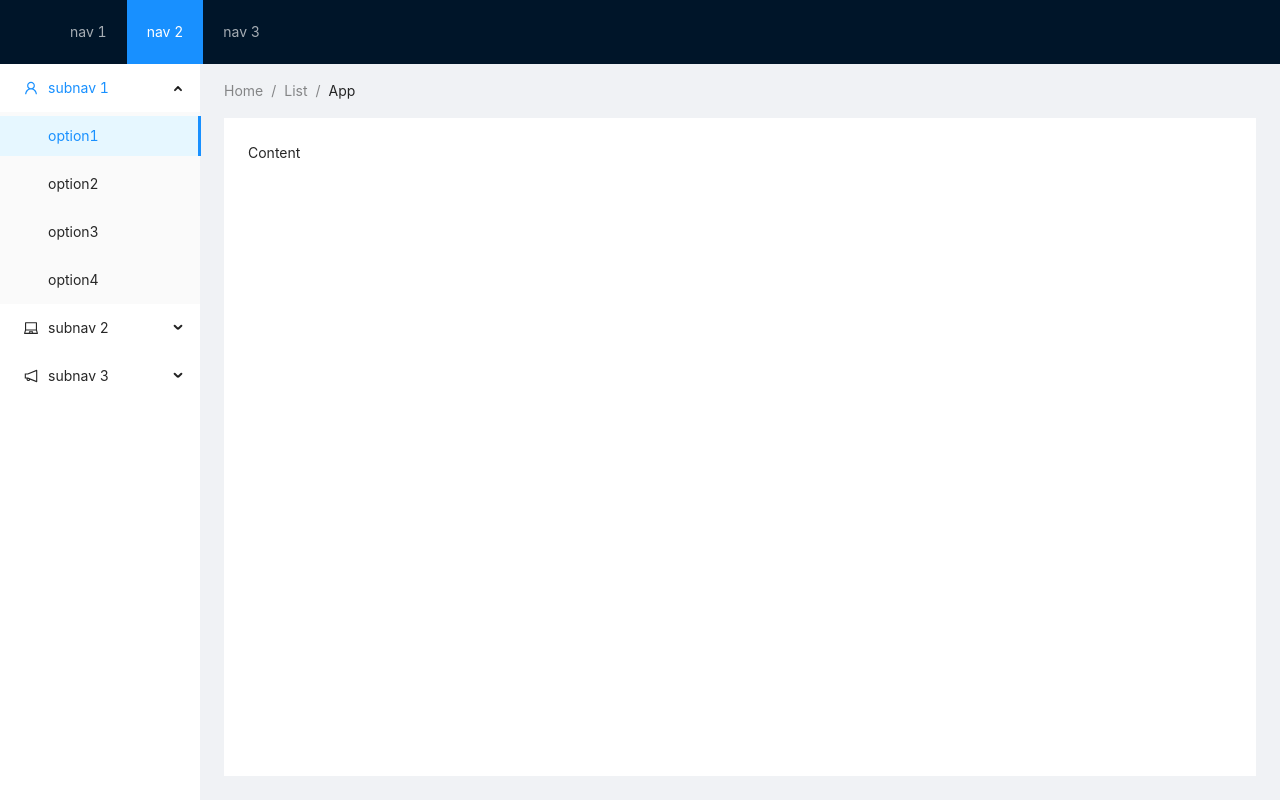
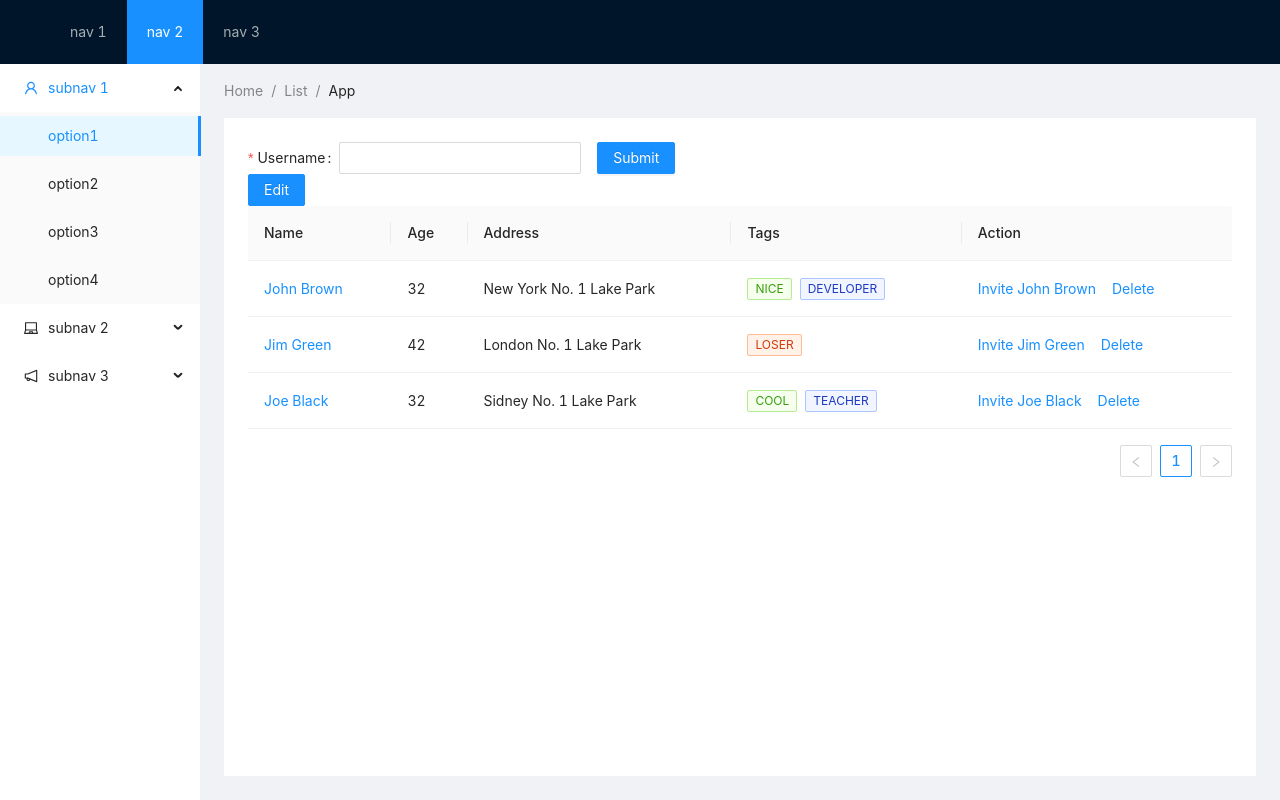
Before and after one commit to jungdj/react-practice, a React (Create React App) app: page / in a window 1280 px wide. Built offline with nearby package versions, Linux system fonts and the light colour scheme.

Commit message:
Seminar Final

```diff
--- a/src/components/AdminPage.js
+++ b/src/components/AdminPage.js
@@ -1,9 +1,11 @@
 import React from 'react';
 import { Layout, Menu, Breadcrumb } from 'antd';
 import { UserOutlined, LaptopOutlined, NotificationOutlined } from '@ant-design/icons';
+import MyContent from './MyContent';
 
 const { SubMenu } = Menu;
 const { Header, Content, Sider } = Layout;
+
 
 const AdminPage = (props) => {
   return (
@@ -58,7 +60,7 @@ const AdminPage = (props) => {
               minHeight: 280,
             }}
           >
-            Content
+            <MyContent />
           </Content>
         </Layout>
       </Layout>
--- /dev/null
+++ b/src/components/EditButton.js
@@ -0,0 +1,22 @@
+import React from 'react';
+
+import { Form, Input, Button, Modal } from 'antd';
+import { Table, Tag, Space } from 'antd';
+
+const EditButton = (props) => {
+  return props.editable ?
+    <>
+      <Button type="primary" onClick={props.showModal}>
+        Confirm
+      </Button>
+      <Button type="primary" onClick={props.toggle}>
+        Cancel
+      </Button>
+    </>
+    :
+    <Button type="primary" onClick={props.toggle}>
+      Edit
+    </Button>;
+};
+
+export default EditButton;
--- /dev/null
+++ b/src/components/MyContent.js
@@ -0,0 +1,99 @@
+import React from 'react';
+
+import { Modal } from 'antd';
+
+import RegisterForm from './RegisterForm';
+import EditButton from './EditButton';
+import UserListTable from './UserListTable';
+
+const MyContent2 = (props) => {
+  const [visible, setVisible] = React.useState(false);
+  const [editable, setEditable] = React.useState(false);
+
+  return (
+    <div>
+      <RegisterForm
+        editable={editable}
+        showModal={() => setVisible(true)}
+      />
+      <EditButton
+        editable={editable}
+        toggle={this.toggleEditable}
+        showModal={this.showModal}
+      />
+      <UserListTable />
+      <Modal
+        title="Basic Modal"
+        visible={visible}
+        onOk={this.handleOk}
+        onCancel={this.handleCancel}
+      >
+        <p>Some contents...</p>
+        <p>Some contents...</p>
+        <p>Some contents...</p>
+      </Modal>
+    </div>
+  )
+};
+
+class MyContent extends React.Component {
+  state = { visible: false, editable: false };
+
+  showModal = () => {
+    this.setState({
+      visible: true,
+    });
+  };
+
+  handleOk = e => {
+    console.log(e);
+    this.setState({
+      visible: false,
+    });
+  };
+
+  handleCancel = e => {
+    console.log(e);
+    this.setState({
+      visible: false,
+    });
+  };
+
+  toggleEditable = () => {
+    this.setState(prevState => {
+      return {
+        editable: !prevState.editable,
+      }
+    })
+  }
+
+  render() {
+    return (
+      <div>
+        <RegisterForm
+          editable={this.state.editable}
+          showModal={this.showModal}
+        />
+        <EditButton
+          editable={this.state.editable}
+          toggle={this.toggleEditable}
+          showModal={this.showModal}
+        />
+        <UserListTable />
+        <Modal
+          title="Basic Modal"
+          visible={this.state.visible}
+          onOk={this.handleOk}
+          onCancel={this.handleCancel}
+        >
+          <p>Some contents...</p>
+          <p>Some contents...</p>
+          <p>Some contents...</p>
+        </Modal>
+      </div>
+    )
+  }
+
+}
+
+export default MyContent;
--- /dev/null
+++ b/src/components/RegisterForm.js
@@ -0,0 +1,24 @@
+import React from 'react';
+import { Button, Form, Input } from 'antd';
+
+const RegisterForm = (props) => {
+  if (props.editable) {
+    return null;
+  }
+  return (
+    <Form
+      layout="inline"
+    >
+      <Form.Item name={['user', 'name']} label="Username" rules={[{ required: true }]}>
+        <Input />
+      </Form.Item>
+      <Form.Item>
+        <Button type="primary" htmlType="submit" onClick={props.showModal}>
+          Submit
+        </Button>
+      </Form.Item>
+    </Form>
+  )
+};
+
+export default RegisterForm;
--- /dev/null
+++ b/src/components/UserListTable.js
@@ -0,0 +1,84 @@
+import { Space, Table, Tag } from 'antd';
+import React from 'react';
+
+const columns = [
+  {
+    title: 'Name',
+    dataIndex: 'name',
+    key: 'name',
+    render: text => <a>{text}</a>,
+  },
+  {
+    title: 'Age',
+    dataIndex: 'age',
+    key: 'age',
+  },
+  {
+    title: 'Address',
+    dataIndex: 'address',
+    key: 'address',
+  },
+  {
+    title: 'Tags',
+    key: 'tags',
+    dataIndex: 'tags',
+    render: tags => (
+      <>
+        {tags.map(tag => {
+          let color = tag.length > 5 ? 'geekblue' : 'green';
+          if (tag === 'loser') {
+            color = 'volcano';
+          }
+          return (
+            <Tag color={color} key={tag}>
+              {tag.toUpperCase()}
+            </Tag>
+          );
+        })}
+      </>
+    ),
+  },
+  {
+    title: 'Action',
+    key: 'action',
+    render: (text, record) => (
+      <Space size="middle">
+        <a>Invite {record.name}</a>
+        <a>Delete</a>
+      </Space>
+    ),
+  },
+];
+
+const data = [
+  {
+    key: '1',
+    name: 'John Brown',
+    age: 32,
+    address: 'New York No. 1 Lake Park',
+    tags: ['nice', 'developer'],
+  },
+  {
+    key: '2',
+    name: 'Jim Green',
+    age: 42,
+    address: 'London No. 1 Lake Park',
+    tags: ['loser'],
+  },
+  {
+    key: '3',
+    name: 'Joe Black',
+    age: 32,
+    address: 'Sidney No. 1 Lake Park',
+    tags: ['cool', 'teacher'],
+  },
+];
+
+
+const UserListTable = (props) => {
+  return (
+    <Table columns={columns} dataSource={data} />
+  )
+};
+
+export default UserListTable;
```
